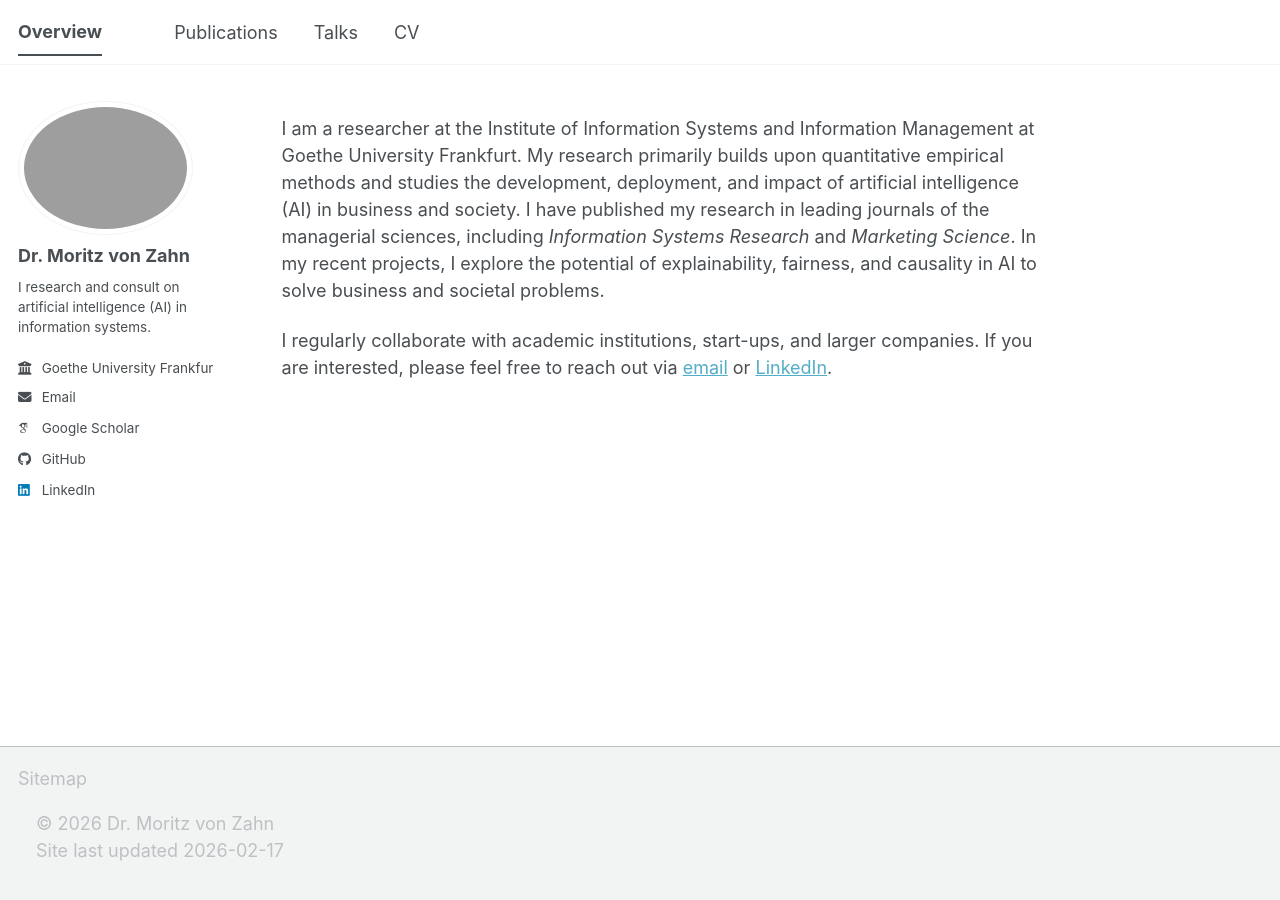
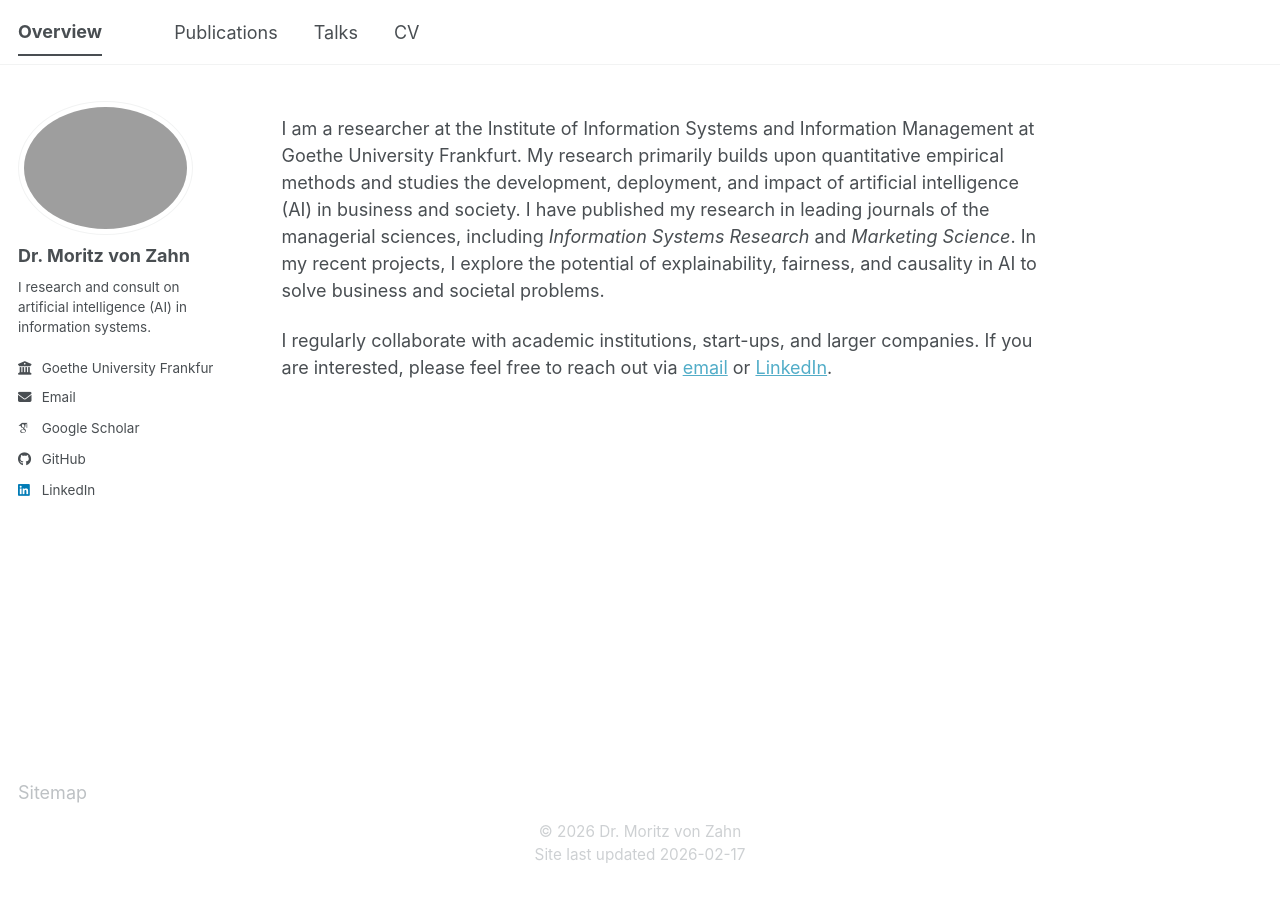
Before and after one commit to moritzvz/moritzvz.github.io, a Jekyll site: the page built from _pages/about.md, in a window 1280 px wide. Built offline with Jekyll 4.4.1, drawn with Linux system fonts in a browser that asks for light colours; some web fonts are replaced; a script bundle is joined from its source files by our own code; library files that are not in the unit come from our copies.

Commit message:
Update main.scss

```diff
--- a/assets/css/main.scss
+++ b/assets/css/main.scss
@@ -41,3 +41,31 @@
     "vendor/font-awesome/solid",
     "vendor/font-awesome/brands"
 ;
+
+
+
+/* --- Remove the grey footer block + extra padding from theme --- */
+.page__footer,
+.page__footer .page__footer-inner-wrap,
+.site-footer {
+  background: transparent !important;
+  border-top: none !important;
+  box-shadow: none !important;
+}
+
+.page__footer {
+  padding: 0 !important;
+  margin-top: 2rem !important;
+}
+
+.page__footer .page__footer-inner-wrap {
+  padding: 0 !important;
+}
+
+/* Your minimal footer styling */
+.site-footer-minimal {
+  font-size: 0.85rem;
+  opacity: 0.75;
+  text-align: center;
+  padding: 0 0 1.5rem 0;
+}
```
